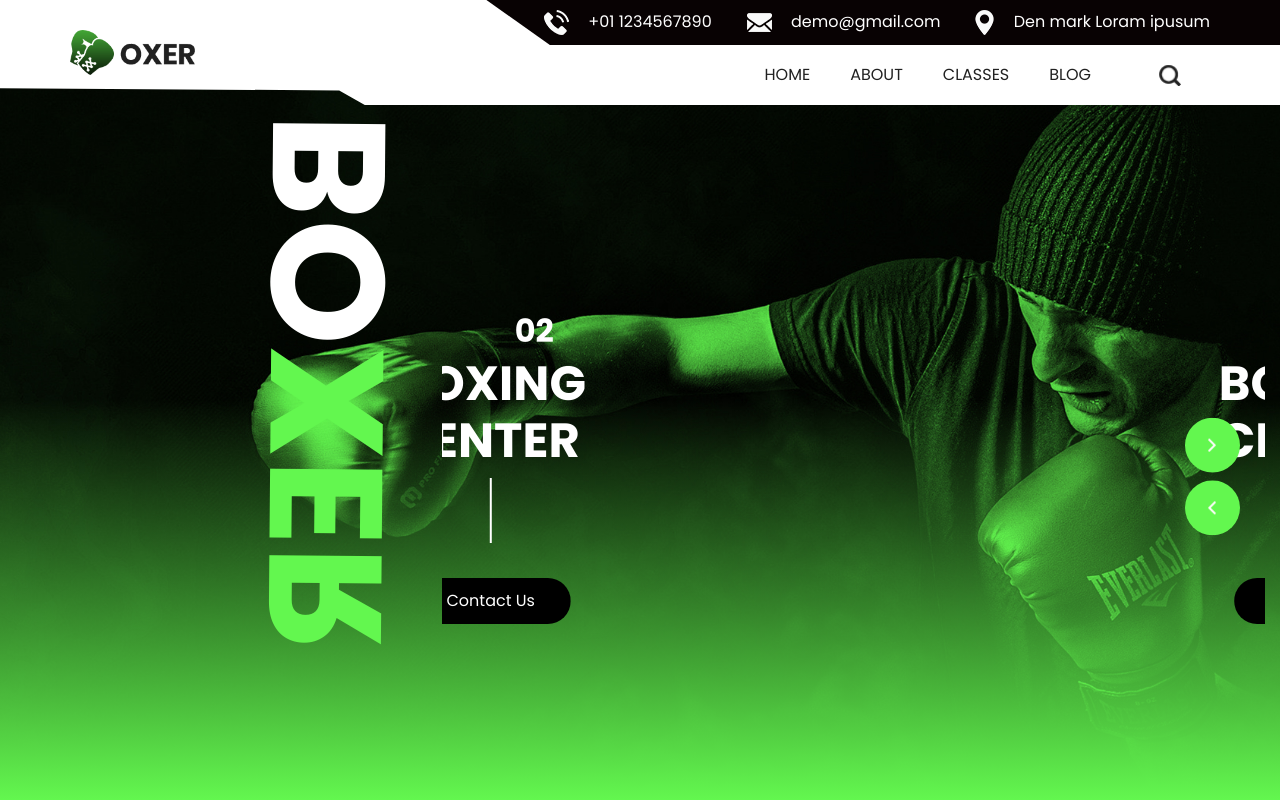
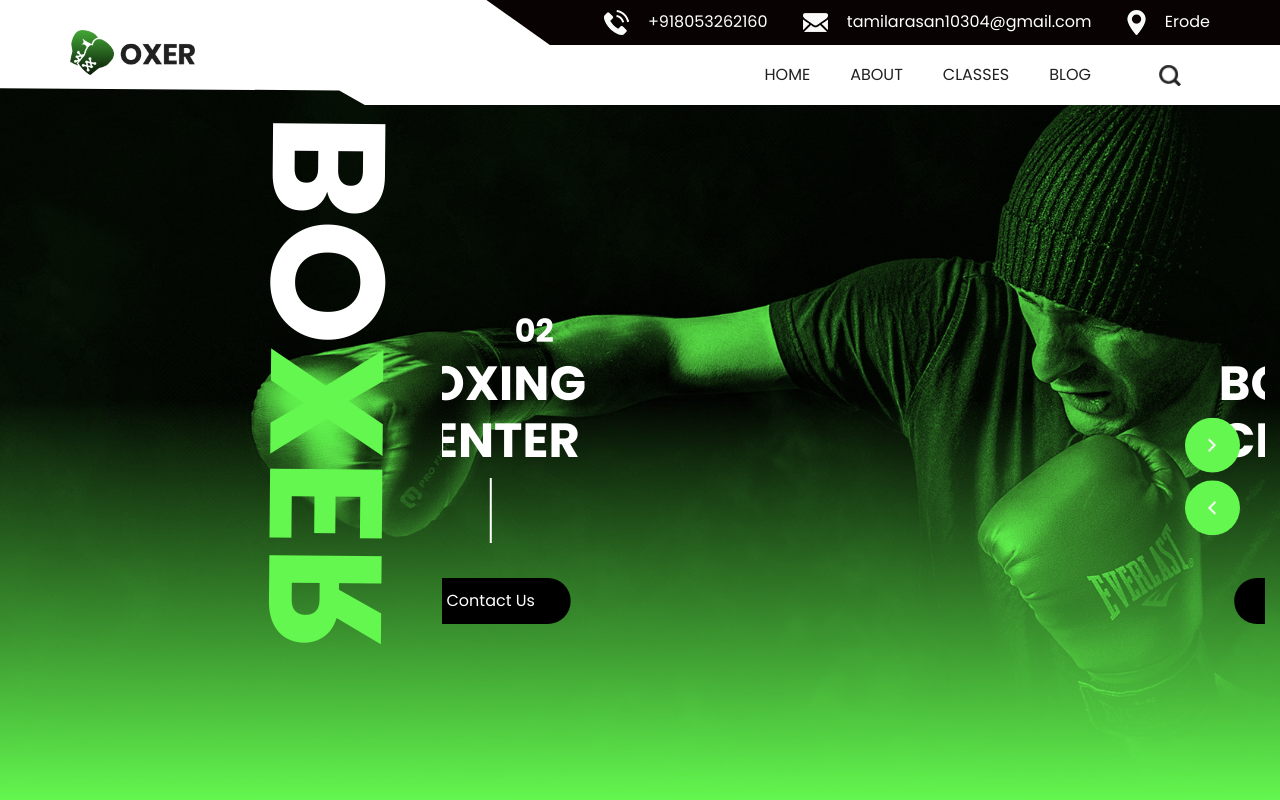
Before and after one commit to tamil-1034/gitproject-Foodsite, a plain HTML site: page index.html in a window 1280 px wide. Shown: the top 800 px of the page. Drawn offline with nearby package versions, Linux system fonts and the light colour scheme; some packages are replaced by stand-ins of ours; a web font is replaced by a local one.

Commit message:
index.html Details Updated

```diff
--- a/index.html
+++ b/index.html
@@ -43,19 +43,19 @@
                 <li class="">
                   <a class="" href="">
                     <img src="images/telephone.png" alt="" />
-                    <span> +01 1234567890</span>
+                    <span> +918053262160</span>
                   </a>
                 </li>
                 <li class="">
                   <a class="" href="">
                     <img src="images/mail.png" alt="" />
-                    <span>demo@gmail.com</span>
+                    <span>tamilarasan10304@gmail.com</span>
                   </a>
                 </li>
                 <li class="">
                   <a class="" href="">
                     <img src="images/location.png" alt="" />
-                    <span>Den mark Loram ipusum</span>
+                    <span>Erode</span>
                   </a>
                 </li>
               </ul>
```
